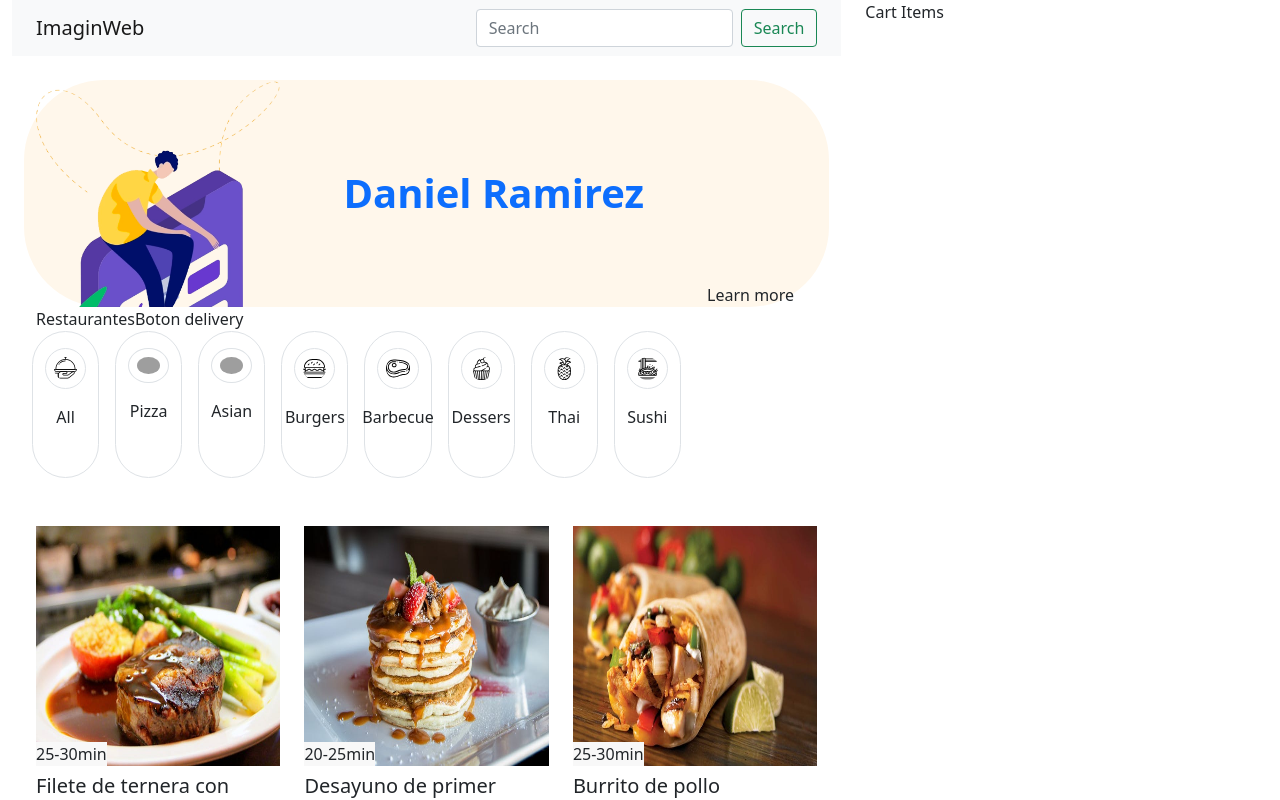
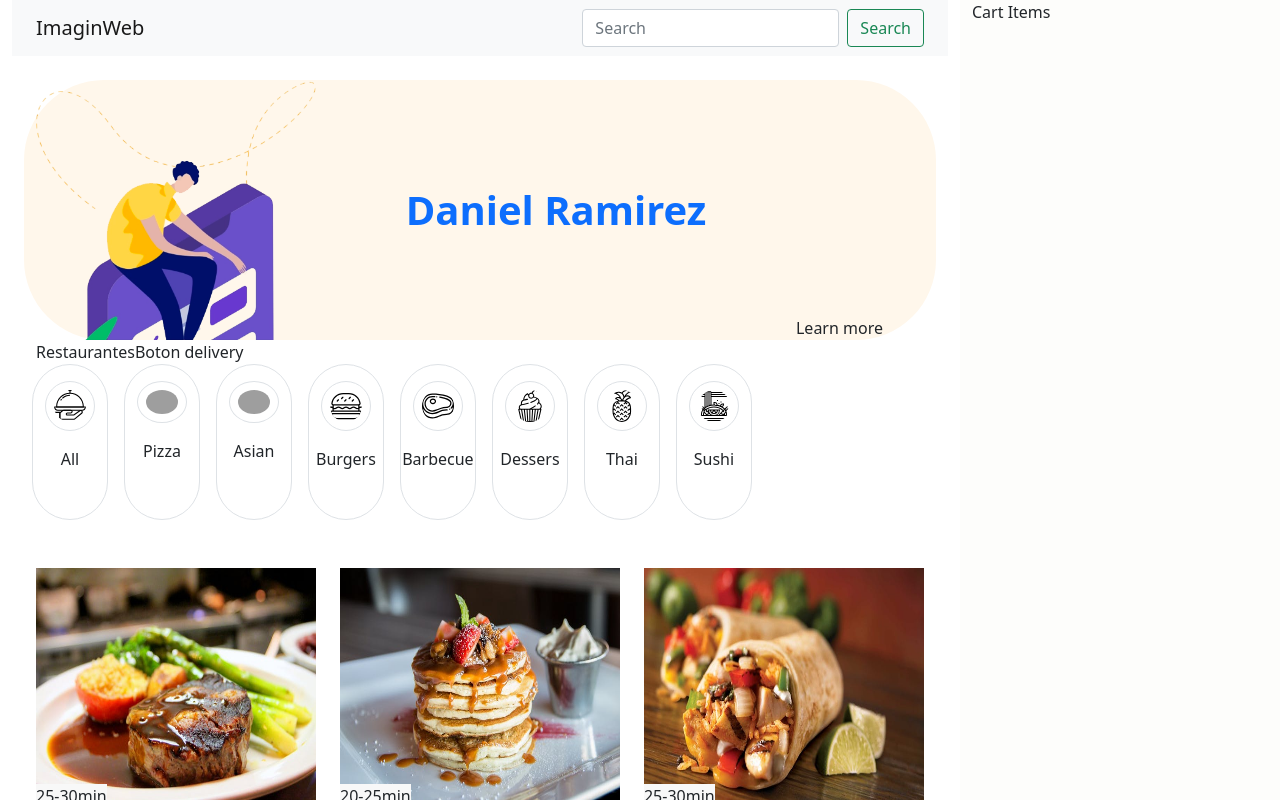
Before and after one commit to danielrs95/test-imaginamos, a React (Create React App) app: page / in a window 1280 px wide. Shown: the top 800 px of the page. Built offline with nearby package versions, Linux system fonts and the light colour scheme; grey boxes are pictures that could not be loaded.

Commit message:
Cambia tamaño del layout basico de la app

```diff
--- a/src/App.js
+++ b/src/App.js
@@ -9,13 +9,15 @@ const App = () => {
     <>
       <div className='container-fluid'>
         <div className='row'>
-          <div className='col-8'>
+          <div className='col-9'>
             <Navbar />
             <HomeHeader />
             <Categories />
             <Products />
           </div>
-          <div className='col-4'>Cart Items</div>
+          <div className='col-3' style={{ backgroundColor: '#fdfdfb' }}>
+            Cart Items
+          </div>
         </div>
       </div>
     </>
```
